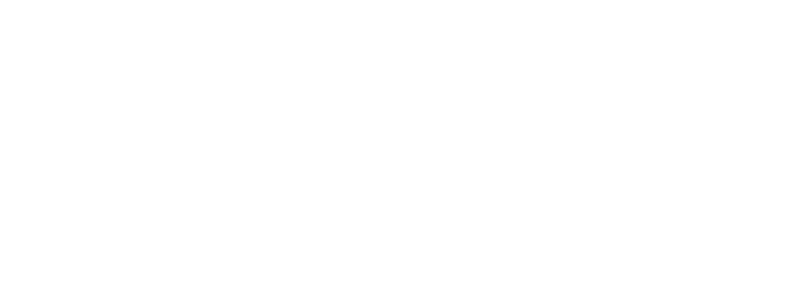
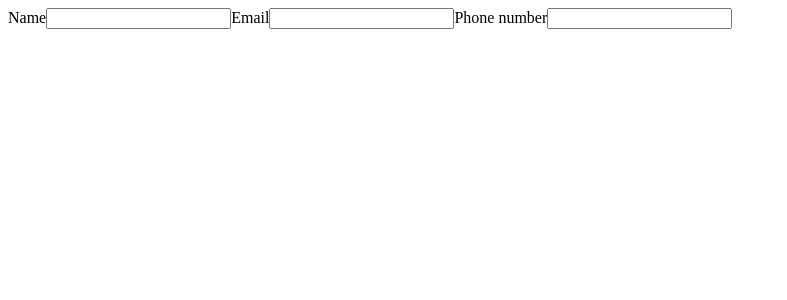
Before and after one commit to nqwzxs/cv-application, a React (Vite) app: page / in a window 1280 px wide. Shown: the top 300 px of the page, without its empty margins (0-787 px from the left). Built offline with nearby package versions, Linux system fonts and the light colour scheme.

Commit message:
add personal form

```diff
--- a/src/components/Forms.jsx
+++ b/src/components/Forms.jsx
@@ -1,3 +1,9 @@
+import PersonalForm from './PersonalForm'
+
 export default function Forms() {
-  return <div></div>
+  return (
+    <div>
+      <PersonalForm />
+    </div>
+  )
 }
--- /dev/null
+++ b/src/components/PersonalForm.jsx
@@ -0,0 +1,18 @@
+export default function PersonalForm() {
+  return (
+    <form action="">
+      <label htmlFor="">
+        Name
+        <input type="text" />
+      </label>
+      <label htmlFor="">
+        Email
+        <input type="text" />
+      </label>
+      <label htmlFor="">
+        Phone number
+        <input type="text" />
+      </label>
+    </form>
+  )
+}
```
